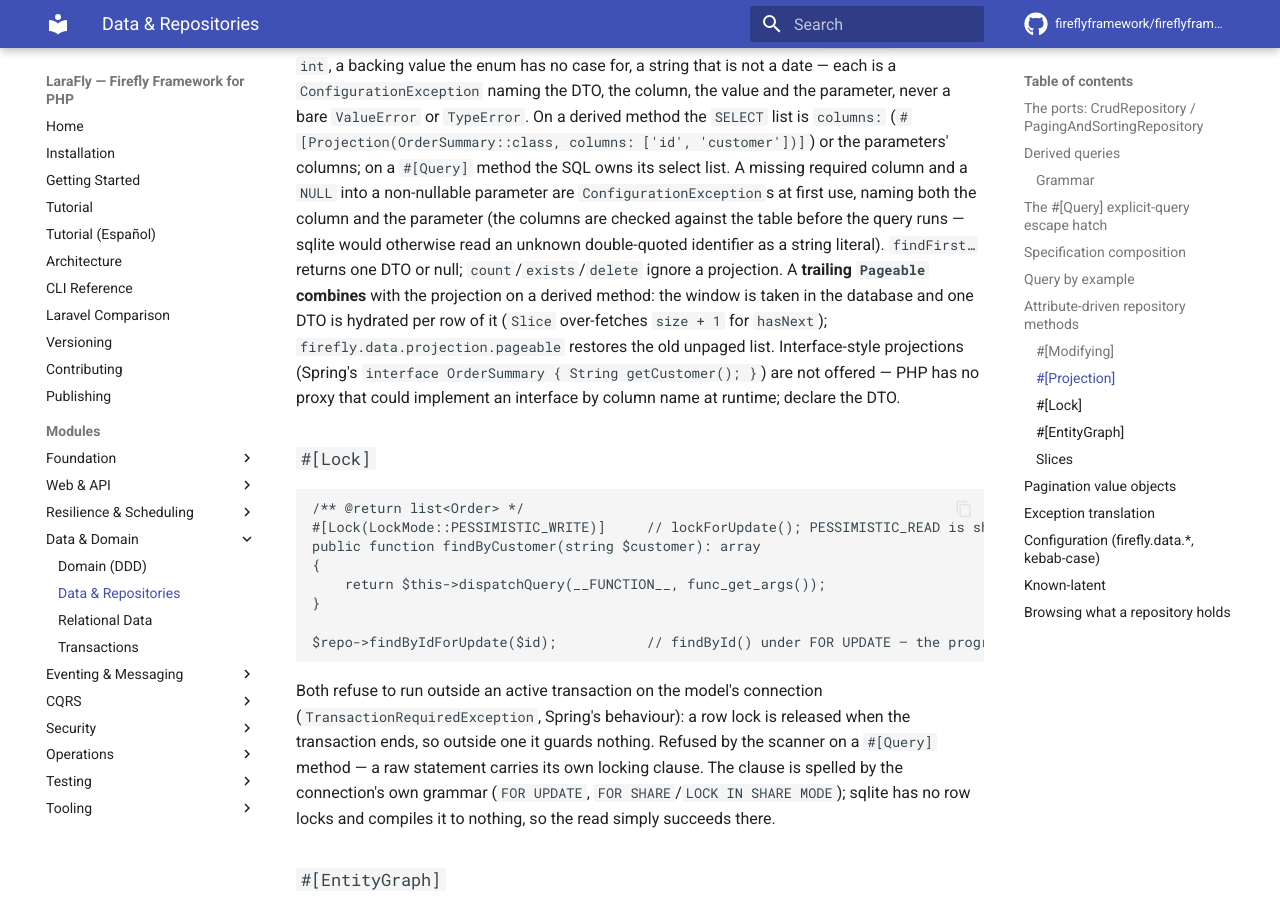
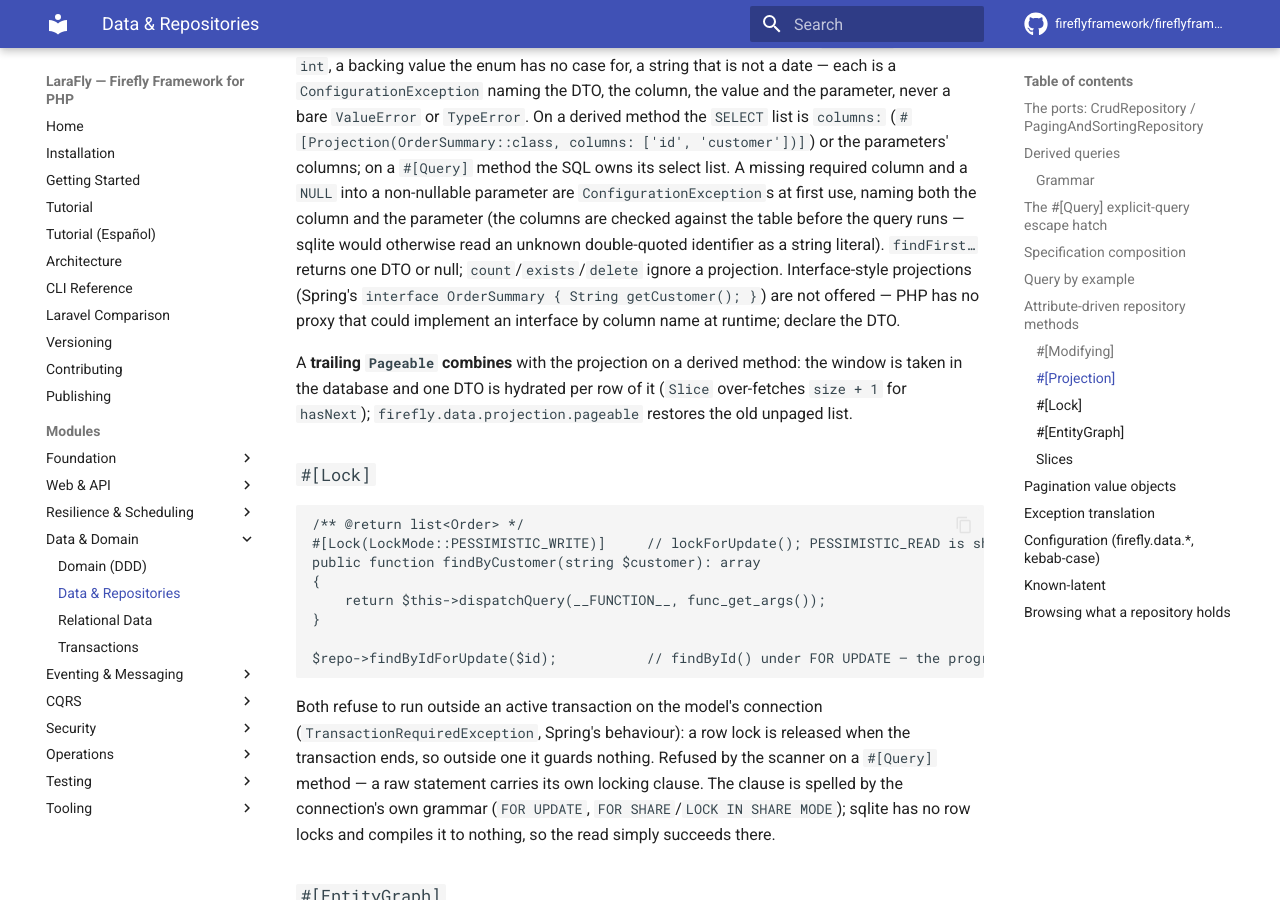
Before and after one commit to fireflyframework/fireflyframework-php, an MkDocs documentation site: the page built from docs/modules/data.md, in a window 1280 px wide and 900 px high, scrolled down 6724 px. Built offline with MkDocs 1.6.1 and Material for MkDocs 9.7.7, drawn with Linux system fonts in a browser that asks for light colours; comment, search, counter and statistics services are not loaded.

Commit message:
docs(data): the projection-with-Pageable note is its own paragraph, so the section no longer collides with the release branch

```diff
--- a/docs/modules/data.md
+++ b/docs/modules/data.md
@@ -276,12 +276,13 @@ a bare `ValueError` or `TypeError`. On a derived method the `SELECT` list is `co
 method the SQL owns its select list. A missing required column and a `NULL` into a non-nullable parameter are
 `ConfigurationException`s at first use, naming both the column and the parameter (the columns are checked
 against the table before the query runs — sqlite would otherwise read an unknown double-quoted identifier as a
-string literal). `findFirst…` returns one DTO or null; `count`/`exists`/`delete` ignore a projection. A **trailing `Pageable`
-combines** with the projection on a derived method: the window is taken in the database and one DTO is
-hydrated per row of it (`Slice` over-fetches `size + 1` for `hasNext`); `firefly.data.projection.pageable`
-restores the old unpaged list.
+string literal). `findFirst…` returns one DTO or null; `count`/`exists`/`delete` ignore a projection.
 Interface-style projections (Spring's `interface OrderSummary { String getCustomer(); }`) are not offered —
 PHP has no proxy that could implement an interface by column name at runtime; declare the DTO.
+
+A **trailing `Pageable` combines** with the projection on a derived method: the window is taken in the
+database and one DTO is hydrated per row of it (`Slice` over-fetches `size + 1` for `hasNext`);
+`firefly.data.projection.pageable` restores the old unpaged list.
 
 ### `#[Lock]`
 
```
